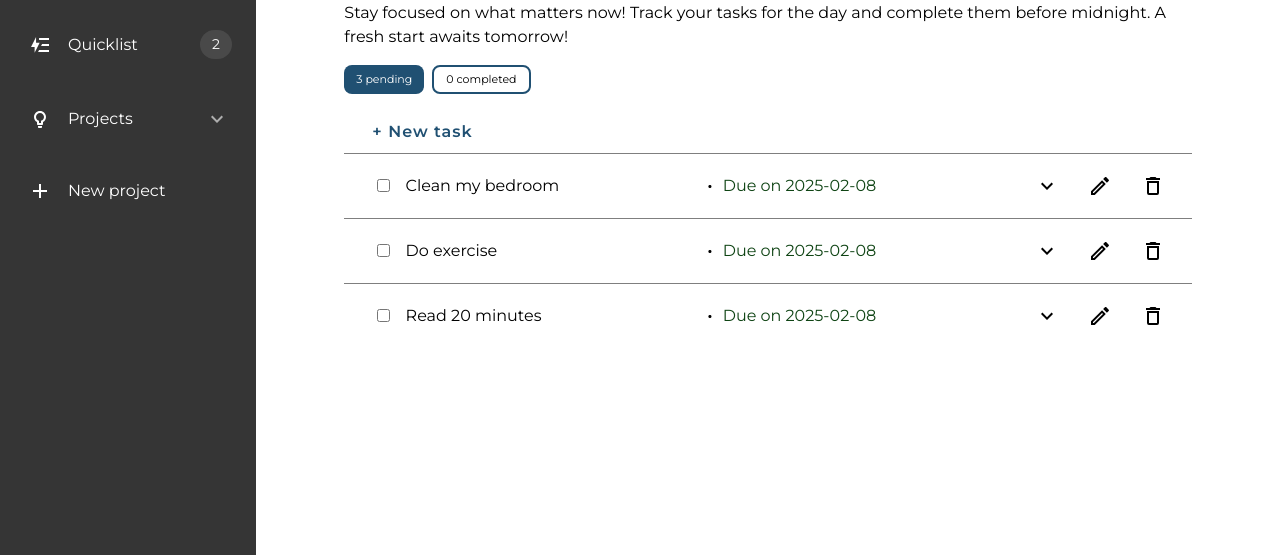
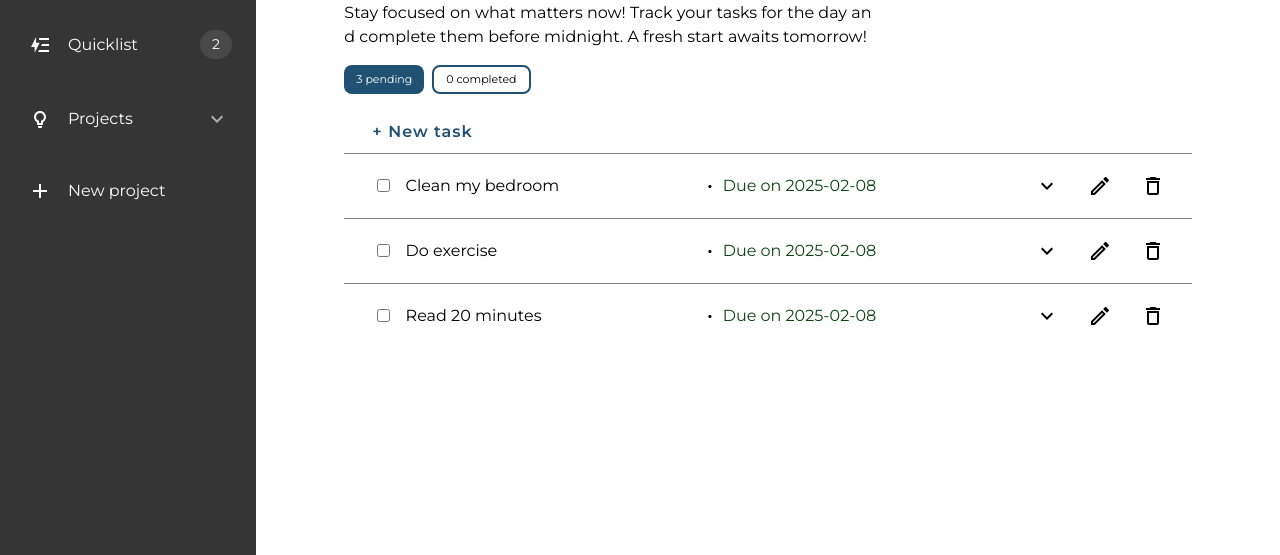
Before and after one commit to Anibvl-17/listoko, a website built with webpack: page src/template.html in a window 1280 px wide. Shown: the part 167-722 px from the top of the page. Built offline with nearby package versions, Linux system fonts and the light colour scheme.

Commit message:
Fix description text not wrapping

```diff
--- a/src/styles.css
+++ b/src/styles.css
@@ -59,8 +59,10 @@ p, h1 {
 }
 
 #content-description {
-  width: 80ch;
+  max-width: 80ch;
   margin-bottom: 1rem;
+  text-wrap: balance;
+  word-break:break-all;
 }
 
 #content-list {
```
